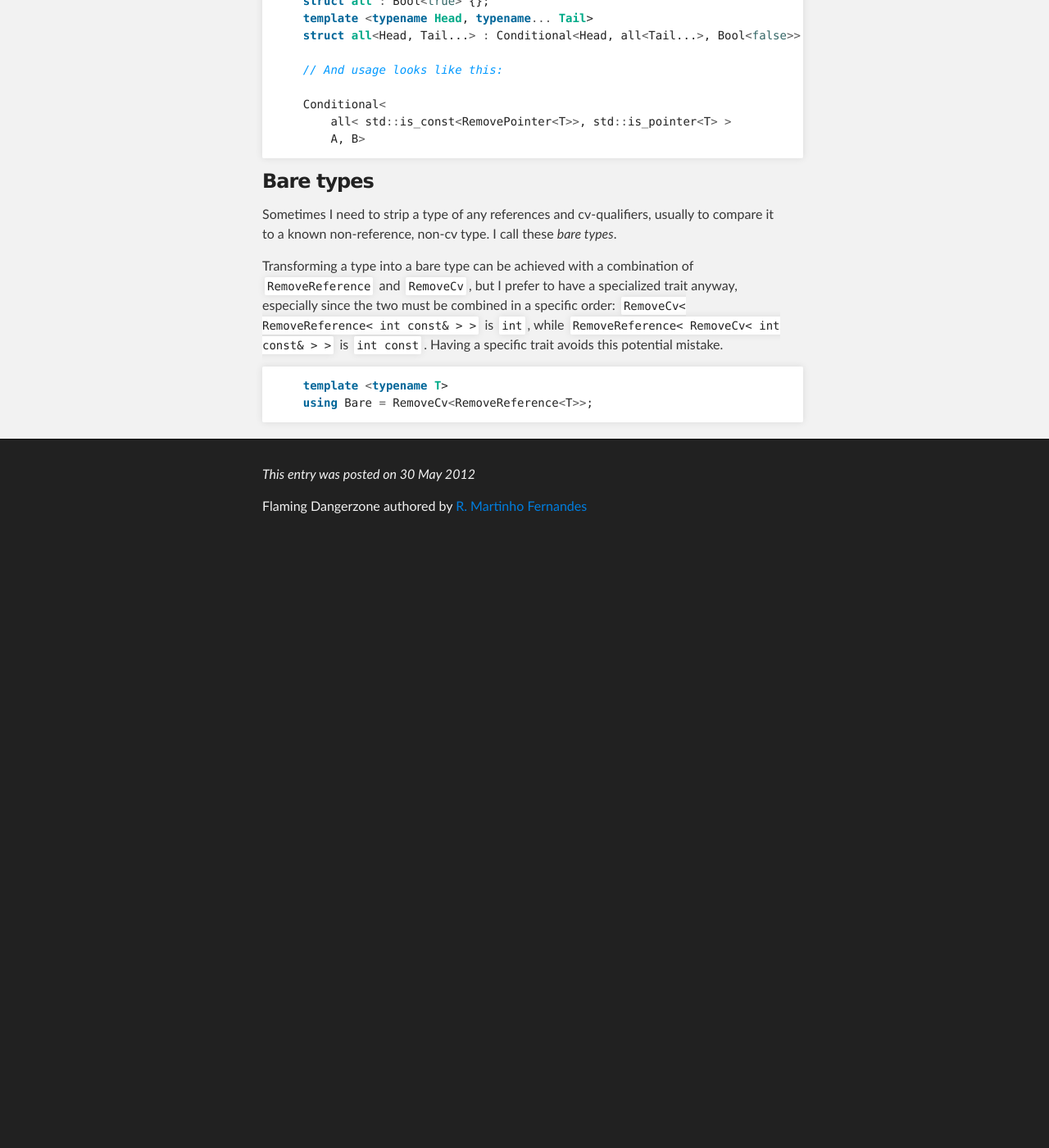
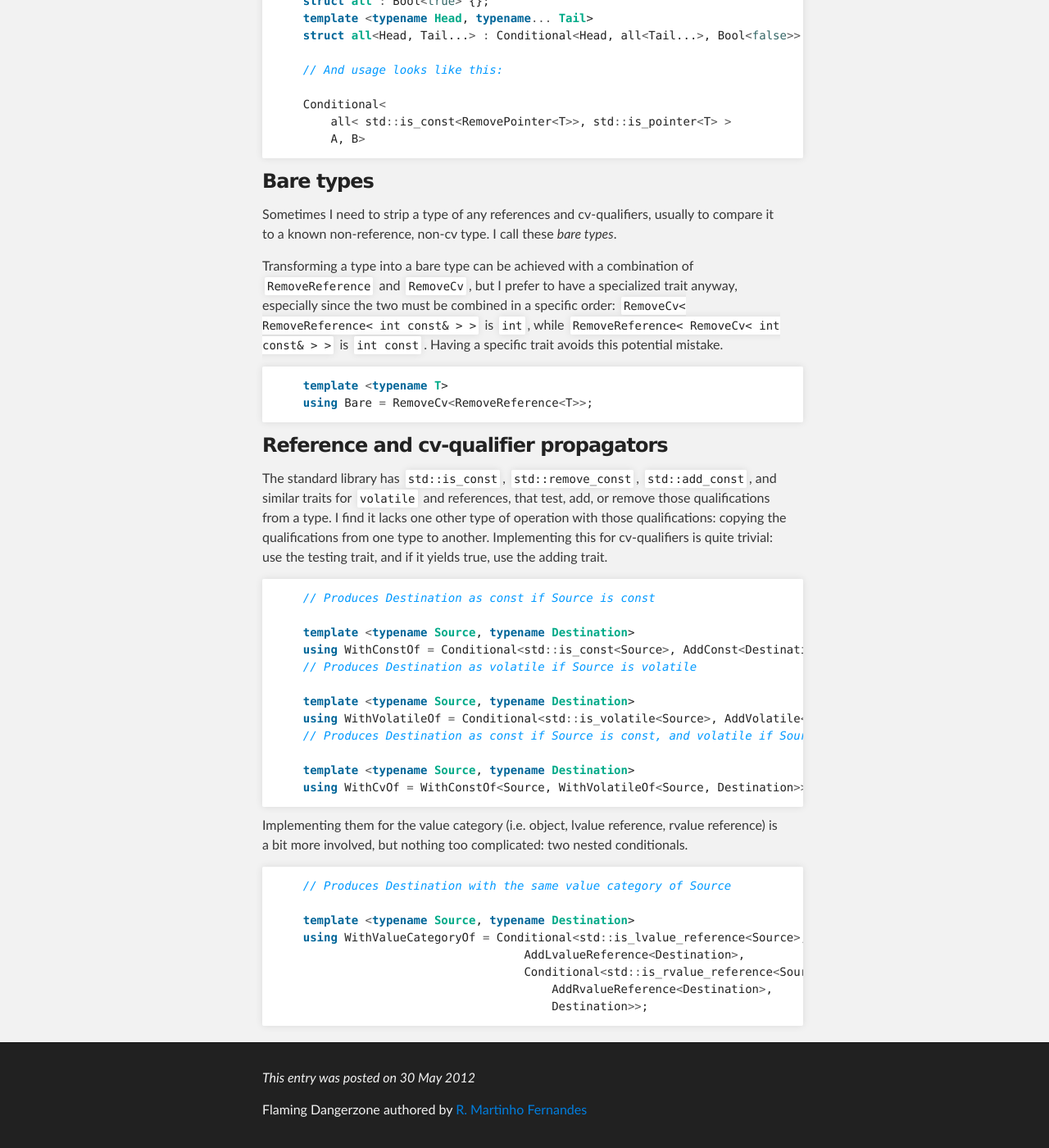
Before and after one commit to rmartinho/flamingdangerzone, a Jekyll site: the page built from _posts/2012-05-30-type-traits-galore.markdown, in a window 1280 px wide and 1400 px high, scrolled down 3969 px. Shown: the whole window at 82% size. Built offline with Jekyll 4.4.1, drawn with Linux system fonts in a browser that asks for light colours; before the commit the page ends 4633 px from its top, so only the background shows below that.

Commit message:
Qualification propagators

```diff
--- a/_posts/2012-05-30-type-traits-galore.markdown
+++ b/_posts/2012-05-30-type-traits-galore.markdown
@@ -219,5 +219,40 @@ trait avoids this potential mistake.
     using Bare = RemoveCv<RemoveReference<T>>;
 {% endhighlight %}
 
+### Reference and cv-qualifier propagators
+
+The standard library has `std::is_const`, `std::remove_const`, `std::add_const`,
+and similar traits for `volatile` and references, that test, add, or remove
+those qualifications from a type. I find it lacks one other type of operation
+with those qualifications: copying the qualifications from one type to another.
+Implementing this for cv-qualifiers is quite trivial: use the testing trait, and
+if it yields true, use the adding trait.
+
+{% highlight cpp %}
+    // Produces Destination as const if Source is const
+    template <typename Source, typename Destination>
+    using WithConstOf = Conditional<std::is_const<Source>, AddConst<Destination>, Destination>;
+    // Produces Destination as volatile if Source is volatile
+    template <typename Source, typename Destination>
+    using WithVolatileOf = Conditional<std::is_volatile<Source>, AddVolatile<Destination>, Destination>;
+    // Produces Destination as const if Source is const, and volatile if Source is volatile
+    template <typename Source, typename Destination>
+    using WithCvOf = WithConstOf<Source, WithVolatileOf<Source, Destination>>;
+{% endhighlight %}
+
+Implementing them for the value category (i.e. object, lvalue reference, rvalue
+reference) is a bit more involved, but nothing too complicated: two nested
+conditionals.
+
+{% highlight cpp %}
+    // Produces Destination with the same value category of Source
+    template <typename Source, typename Destination>
+    using WithValueCategoryOf = Conditional<std::is_lvalue_reference<Source>,
+                                    AddLvalueReference<Destination>,
+                                    Conditional<std::is_rvalue_reference<Source>,
+                                        AddRvalueReference<Destination>,
+                                        Destination>>;
+{% endhighlight %}
+
  [mpl-identity]: http://www.boost.org/doc/libs/release/libs/mpl/doc/refmanual/identity.html
  [temporary-array]: http://stackoverflow.com/a/10624677/46642
```
